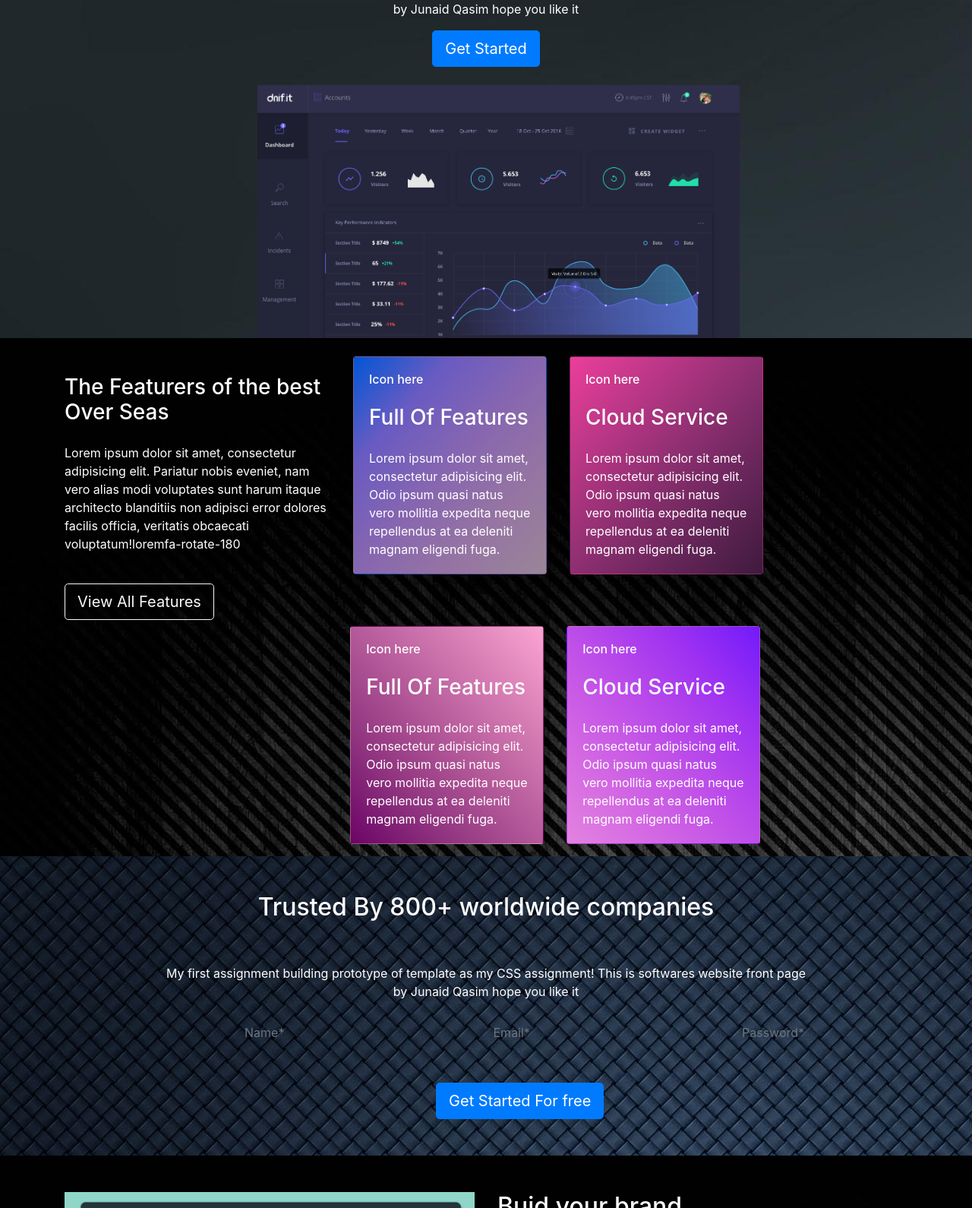
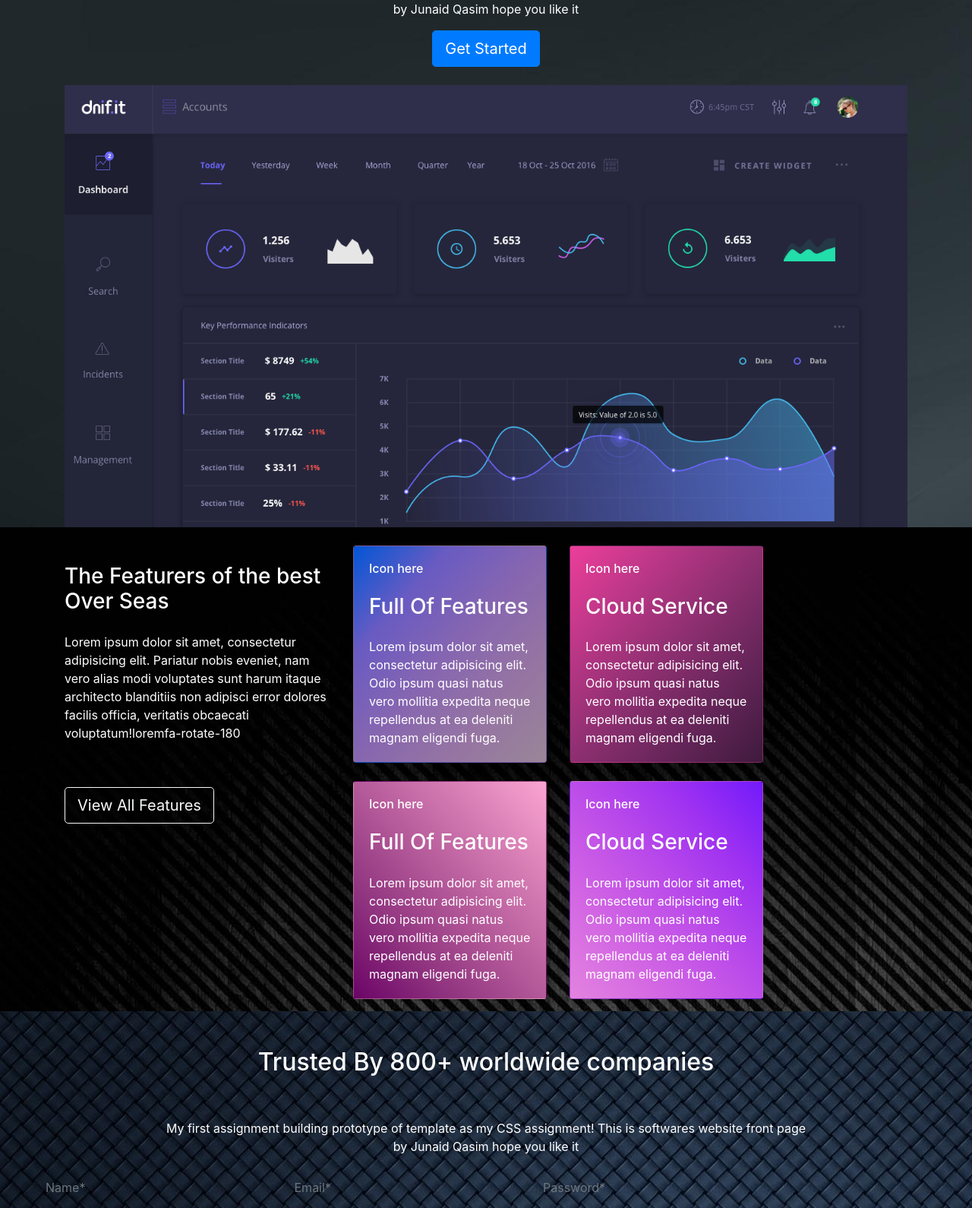
Before and after one commit to mjunaidqasim786/Web-template, a plain HTML site: page index.html in a window 1280 px wide. Shown: the part 190-1780 px from the top of the page at 76% size. Drawn offline with nearby package versions, Linux system fonts and the light colour scheme.

Commit message:
2nd commit

```diff
--- a/CSS/mycustom.css
+++ b/CSS/mycustom.css
@@ -30,7 +30,7 @@ color: white !important;
 }
 .customimg
 {
- margin-left: 40%;
+ margin: auto;
 }
 
 .custombcg{
@@ -45,13 +45,12 @@ color: white !important;
 .custombcg3{
     background-image: linear-gradient(to left bottom, #721afb, #9f32f1, #bd4de9, #d367e3, #e383df);}
 
-.custommargin1{
-   margin-right: 17%;
-}
+
+
 input.transparent-input{
     background-color:transparent !important;
     border:none !important;
  }
  .custommargin2{
-     margin-left:20%;
+   margin-left: 20%;
  }
--- a/index.html
+++ b/index.html
@@ -13,10 +13,10 @@
 </head>
 <body>
     <div class="div1">
-    <nav class="navbar navbar-expand-lg navbar-light">
+    <nav class="navbar navbar-expand-lg navbar-dark">
         <a class="navbar-brand colorcustom" href="#">Junaid Softs</a>
-        <button class="navbar-toggler" type="button" data-toggle="collapse" data-target="#navbarSupportedContent" aria-controls="navbarSupportedContent" aria-expanded="false" aria-label="Toggle navigation">
-          <span class="navbar-toggler-icon"></span>
+        <button class="navbar-toggler " type="button" data-toggle="collapse" data-target="#navbarSupportedContent" aria-controls="navbarSupportedContent" aria-expanded="false" aria-label="Toggle navigation">
+          <span class=" navbar-toggler-icon"></span>
         </button>
 
         <div class="collapse navbar-collapse" id="navbarSupportedContent">
@@ -25,19 +25,19 @@
               <a class="nav-link colorcustom " href="#">Home</a>
             </li>
             <li class="nav-item">
-                <a class="nav-link colorcustom " href="#">Feature</a>
+                <a class="nav-link colorcustom " href="#Feature">Feature</a>
               </li>
               <li class="nav-item">
-                <a class="nav-link colorcustom " href="#">Services</a>
+                <a class="nav-link colorcustom " href="#Work">Services</a>
               </li>
               <li class="nav-item">
-                <a class="nav-link text-info " href="#">Work</a>
+                <a class="nav-link text-info " href="#Work">Work</a>
               </li>
               <li class="nav-item">
-                <a class="nav-link colorcustom " href="#">Pricing</a>
+                <a class="nav-link colorcustom " href="#Support">Pricing</a>
               </li>
               <li class="nav-item">
-                <a class="nav-link colorcustom " href="#">Support</a>
+                <a class="nav-link colorcustom " href="#Support">Support</a>
               </li>
           </ul>
             <button class="btn btn-outline-light my-2 my-sm-0 text-light" type="submit">Free Trial</button>
@@ -51,7 +51,7 @@
            </div>
       <div class="container">
         <div class="row">
-            <div class="col-md-7">
+            <div class="col">
            <img src="/essets/dashboard.png" class=" d-block img-fluid mt-4 customimg" alt="This is dashboard image">
         </div>
     </div>
@@ -59,15 +59,16 @@
 </div>
 <div class="div2">
 
-    <section>
+    <section >
+      <a name="Feature">
         <div class="container ">
        <div class="row">
-           <div class="col-lg-4 ml-6 mt-4">
+           <div class="col-md-4 ml-6 mt-4">
                     <h3 class="colorcustom mt-4 ">The Featurers of the best Over Seas</h3>
                     <p class="colorcustom mt-4">Lorem ipsum dolor sit amet, consectetur adipisicing elit. Pariatur nobis eveniet, nam vero alias modi voluptates sunt harum itaque architecto blanditiis non adipisci error dolores facilis officia, veritatis obcaecati voluptatum!loremfa-rotate-180</p>
-                    <button class="btn btn-lg btn-outline-light mt-4">View All Features</button>
+
             </div>
-            <div class="col-lg-3 ml-6 mt-4">
+            <div class="col-md-3 ml-6 mt-4">
             <div class="card custombcg">
                 <div class="card-body colorcustom">
                     <h6>Icon here</h6>
@@ -76,7 +77,7 @@
                 </div>
               </div>
             </div>
-            <div class="col-lg-3 ml-6 mt-4">
+            <div class="col-md-3 ml-6 mt-4">
                 <div class="card custombcg1">
                     <div class="card-body colorcustom">
                         <h6>Icon here</h6>
@@ -87,8 +88,10 @@
                 </div>
         </div>
         <div class="row">
-
-             <div class="col-lg-3 ml-auto pb-3 mt-2">
+          <div class="col-md-4 pb-3 mt-2">
+            <button class="btn btn-lg btn-outline-light mt-4">View All Features</button>
+          </div>
+             <div class="col-md-3 pb-3 mt-4">
              <div class="card custombcg2">
                  <div class="card-body colorcustom">
                      <h6>Icon here</h6>
@@ -97,7 +100,7 @@
                  </div>
                </div>
              </div>
-             <div class="col-lg-3 ml-6 mt-2 pb-3 custommargin1">
+             <div class="col-md-3  mt-2 pb-3 mt-4">
                  <div class="card custombcg3">
                      <div class="card-body colorcustom">
                          <h6>Icon here</h6>
@@ -111,16 +114,18 @@
     </section>
 </div>
 
+</a>
+
 <div class="div3">
-
+  <a name="Support">
     <h2 class="colorcustom centerme p-5">Trusted By 800+ worldwide companies</h2>
     <p class="colorcustom  mt-2 centerme">My first assignment building prototype of template as my CSS assignment! This is softwares website front page  <br />  by Junaid Qasim hope you like it</p>
 
 <form>
 
-<div action="">
+<form action="">
 <div class="row">
-    <div class="col-md-3 mt-2 custommargin2" >
+    <div class="col-md-3 mt-2 " >
       <input type="text" class="form-control ml-5 transparent-input" placeholder="Name*">
     </div>
     <div class="col-md-3 mt-2 ">
@@ -137,9 +142,11 @@
 </div>
 </div>
 </form>
+</a>
 </div>
 
 <div class="div4">
+  <a name="Work">
 <div class="container">
     <div class="row">
     <div class="col-md-4 col-lg-6">
@@ -152,7 +159,7 @@
     </div>
 </div>
 </div>
-
+</a>
 </div>
 
 
```
